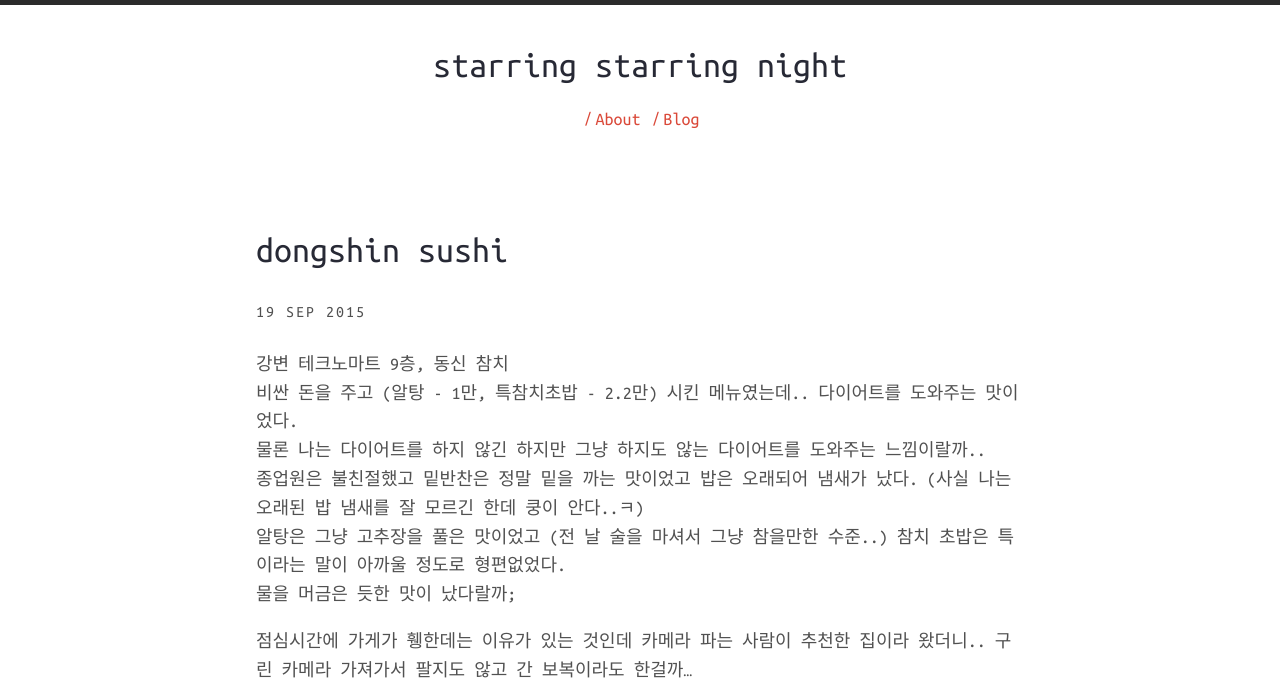
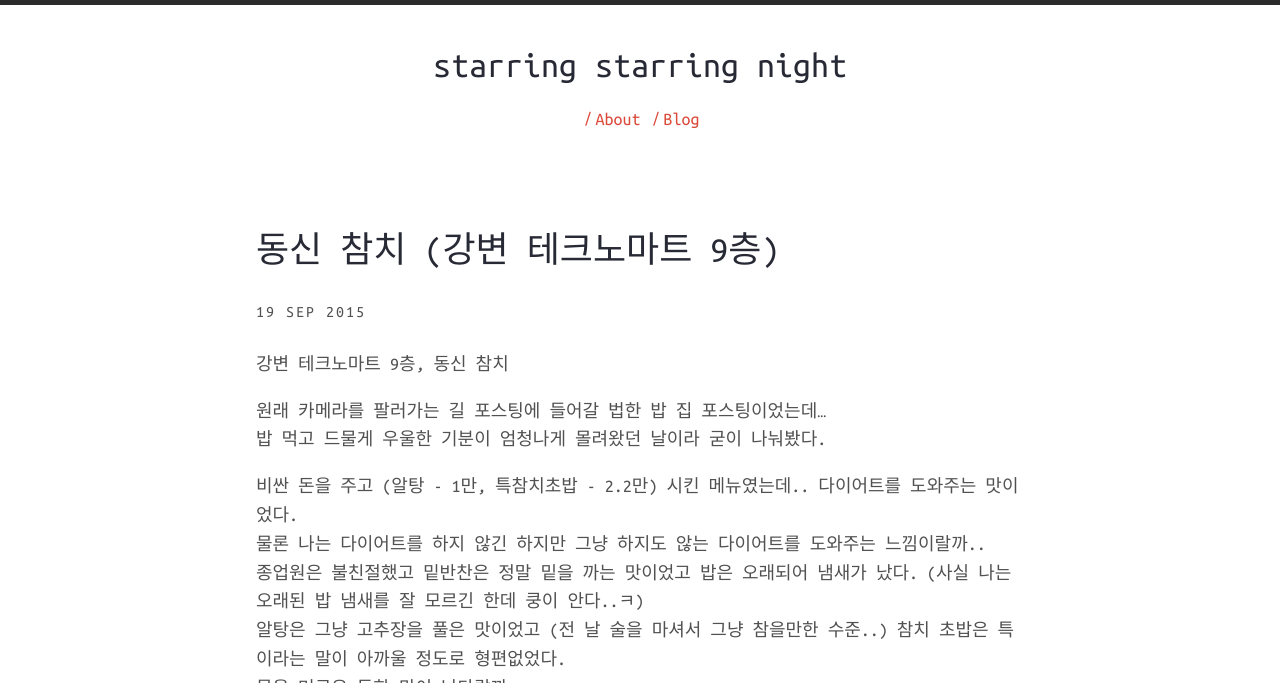
Before and after one commit to hahajh/hahajh.github.com, a Jekyll site: the page built from _posts/2015-09-19-dongshin-sushi.md, in a window 1280 px wide and 1400 px high, cut to the strip 0-683 px from the top of the window. Built offline with Jekyll 4.4.1, drawn with Linux system fonts in a browser that asks for light colours; nearby versions of some CDN libraries; some of the changed text lies outside the part shown.

Commit message:
modify post

```diff
--- a/_posts/2015-09-19-dongshin-sushi.md
+++ b/_posts/2015-09-19-dongshin-sushi.md
@@ -1,8 +1,12 @@
 ---
 layout: post
-title: dongshin sushi
+title: 동신 참치 (강변 테크노마트 9층)
 ---
 강변 테크노마트 9층, 동신 참치
+
+원래 카메라를 팔러가는 길 포스팅에 들어갈 법한 밥 집 포스팅이었는데...
+밥 먹고 드물게 우울한 기분이 엄청나게 몰려왔던 날이라 굳이 나눠봤다.
+
 비싼 돈을 주고 (알탕 - 1만, 특참치초밥 - 2.2만) 시킨 메뉴였는데.. 다이어트를 도와주는 맛이었다.
 물론 나는 다이어트를 하지 않긴 하지만 그냥 하지도 않는 다이어트를 도와주는 느낌이랄까..
 종업원은 불친절했고 밑반찬은 정말 밑을 까는 맛이었고 밥은 오래되어 냄새가 났다. (사실 나는 오래된 밥 냄새를 잘 모르긴 한데 쿵이 안다..ㅋ)
```
Also changed, not shown: _posts/2015-09-12-sell-camera.md (+1 -1 lines).
